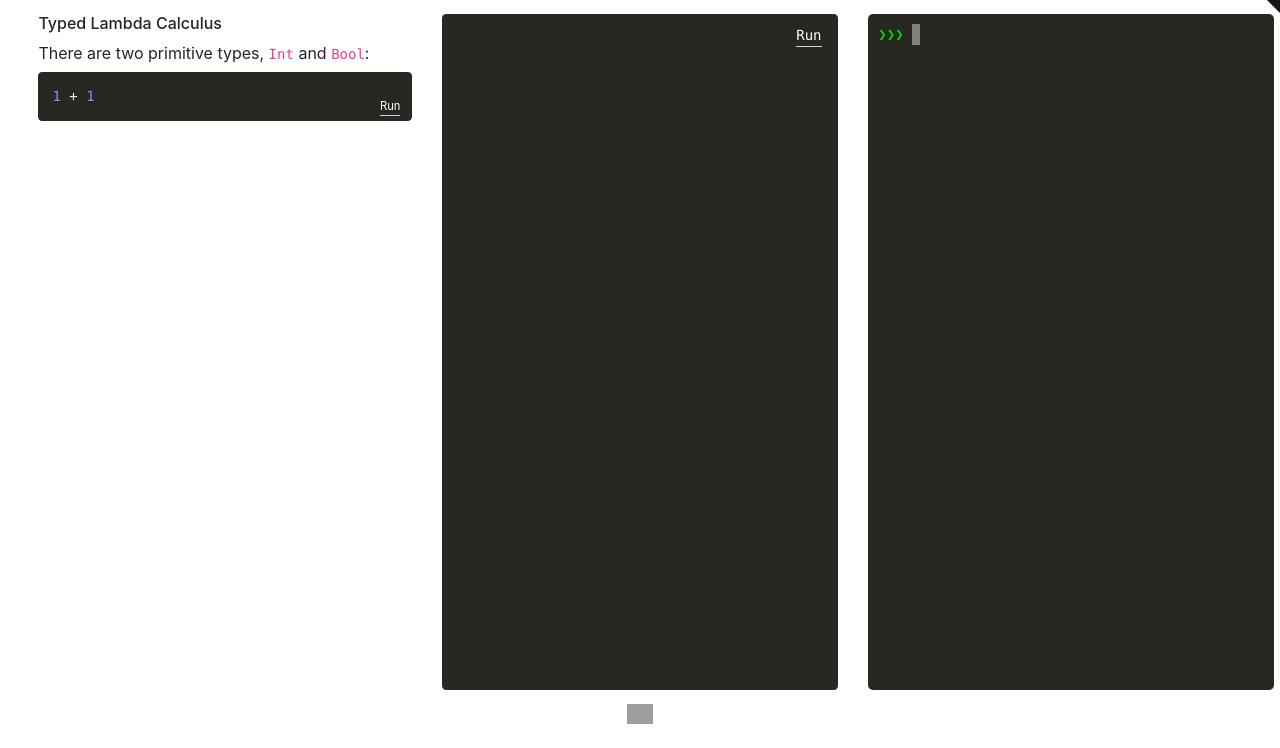
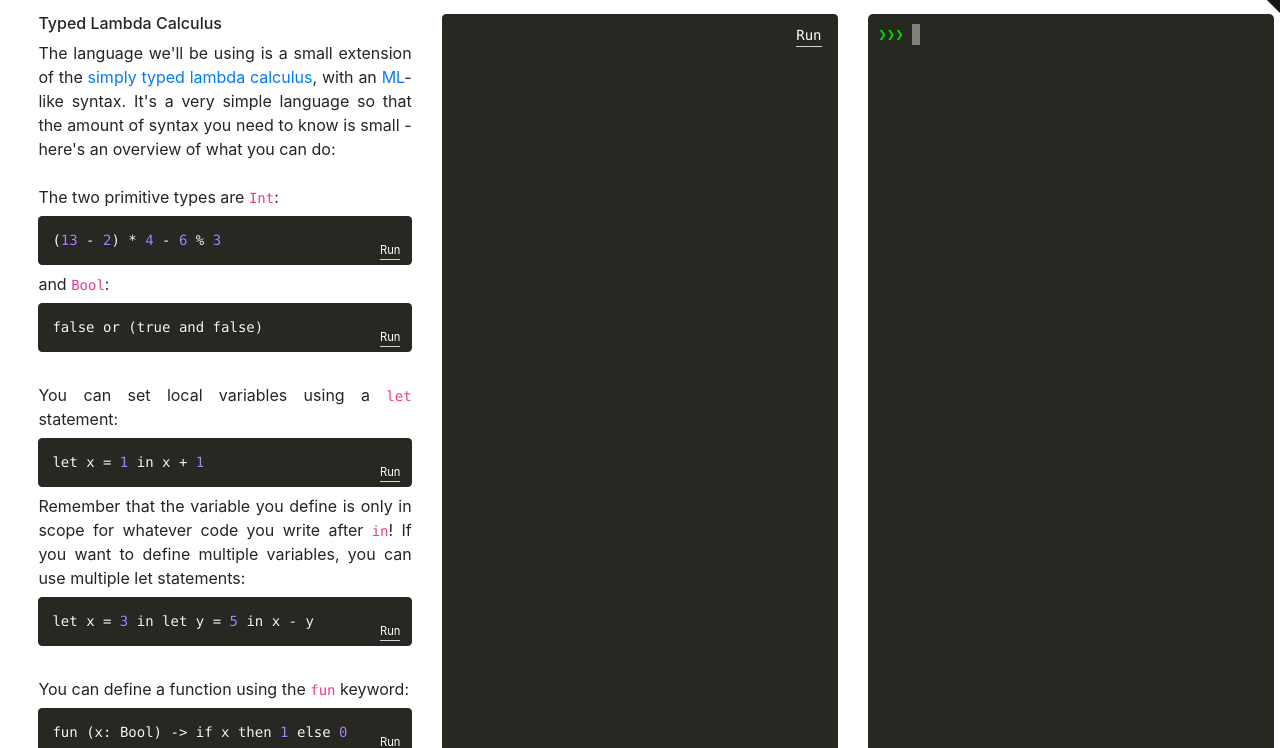
Before and after one commit to felixzhuologist/lambdacube, a React app in the folder www/: page / in a window 1280 px wide. Shown: the part 67-815 px from the top of the page. Built offline with nearby package versions, Linux system fonts and the light colour scheme; grey boxes are pictures that could not be loaded.

Commit message:
add language intro

```diff
--- a/www/index.css
+++ b/www/index.css
@@ -82,6 +82,14 @@ body, html {
     background-color: #272822;
 }
 
+.sidebar {
+    padding-right: 15px;
+    max-height: 100%;
+    overflow-y: scroll;
+    text-align: justify;
+    text-justify: inter-word;
+}
+
 /* The inner console element. */
 .jqconsole {
     padding: 10px;
--- a/www/js/app.js
+++ b/www/js/app.js
@@ -95,7 +95,7 @@ class App extends React.Component {
                 }}
                 key="nav"/>,
             <div className="row" key="body" style={{ height: 'calc(100% - 124px)' }}>
-                <div className="col-4" style={{ paddingLeft: '3%' }}>
+                <div className="col-4" style={{ paddingLeft: '3%', paddingRight: 0 }}>
                     <Sidebar evalLine={(code) => this.evalLine(code)} />
                 </div>
                 <div className="col-4">
--- a/www/js/sidebars.js
+++ b/www/js/sidebars.js
@@ -26,16 +26,68 @@ class CodeBlock extends React.Component {
 }
 
 const Simple = (props) => {
-    const intExample = `1 + 1`;
+    const intExample = `(13 - 2) * 4 - 6 % 3`;
+    const boolExample = `false or (true and false)`;
+    const letExample = `let x = 1 in x + 1`;
+    const letExample2 = `let x = 3 in let y = 5 in x - y`;
+    const ifExample = `if true then 1 else 0`;
+    const recExample = `let info = {age=30, is_tall=false} in info.age`;
+    const simpleFunc = `fun (x: Bool) -> if x then 1 else 0`;
+    const letFunc =
+`let add = fun (x: Int) (y: Int) -> x + y in
+let addone = add 1 in
+addone 20`;
 
     return (
         <div className="sidebar">
             <h6>Typed Lambda Calculus</h6>
 
-            There are two primitive types, {' '}<code>Int</code> and
-            {' '} <code>Bool</code>:
+            The language we'll be using is a small extension of the {' '}
+            <a
+                href="https://en.wikipedia.org/wiki/Simply_typed_lambda_calculus"
+                target="_blank">
+                simply typed lambda calculus
+            </a>, with an {' '}
+            <a
+                href="https://en.wikipedia.org/wiki/ML_(programming_language)"
+                target="_blank">
+                ML
+            </a>
+            -like syntax. It's a very simple language so that the amount of
+            syntax you need to know is small - here's an overview of what you
+            can do:<br /><br />
 
+            The two primitive types are {' '}<code>Int</code>:
             <CodeBlock evalLine={props.evalLine} code={intExample} />
+            and {' '}<code>Bool</code>:
+            <CodeBlock evalLine={props.evalLine} code={boolExample} /><br />
+
+            You can set local variables using a {' '}<code>let</code> statement:
+            <CodeBlock evalLine={props.evalLine} code={letExample} />
+            Remember that the variable you define is only in scope for whatever
+            code you write after {' '}<code>in</code>! If you want to define
+            multiple variables, you can use multiple let statements:
+            <CodeBlock evalLine={props.evalLine} code={letExample2} /><br />
+
+            You can define a function using the {' '}<code>fun</code> keyword:
+            <CodeBlock evalLine={props.evalLine} code={simpleFunc} />
+            Note that each argument must be wrapped in parentheses and be
+            annotated with a type. You can add multiple arguments to a function,
+            which will automatically be curried:
+            <CodeBlock evalLine={props.evalLine} code={letFunc} /><br />
+
+            To conditionally evaluate some code, you can use an {' '}<code>
+            if then/else</code> expression
+            <CodeBlock evalLine={props.evalLine} code={ifExample} /><br />
+
+            Finally, there is also a built in record data structure, which
+            maps keys to values:
+            <CodeBlock evalLine={props.evalLine} code={recExample} /><br />
+
+            That's all there is to it! Feel free to play around in the REPL on
+            the right, or try and write some more complicated programs in the
+            text editor. Once you feel comfortable with the syntax, pick a type
+            feature from the dropdown to start learning about types!
         </div>
     )
 }
```
